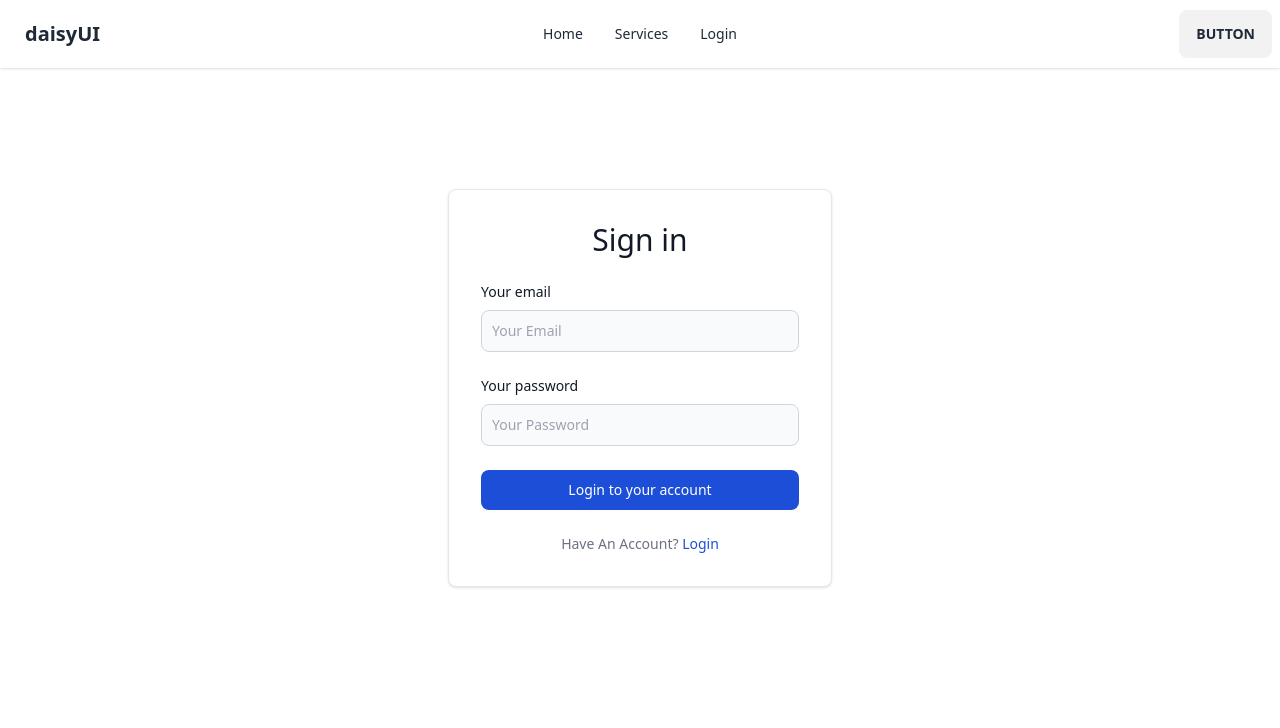
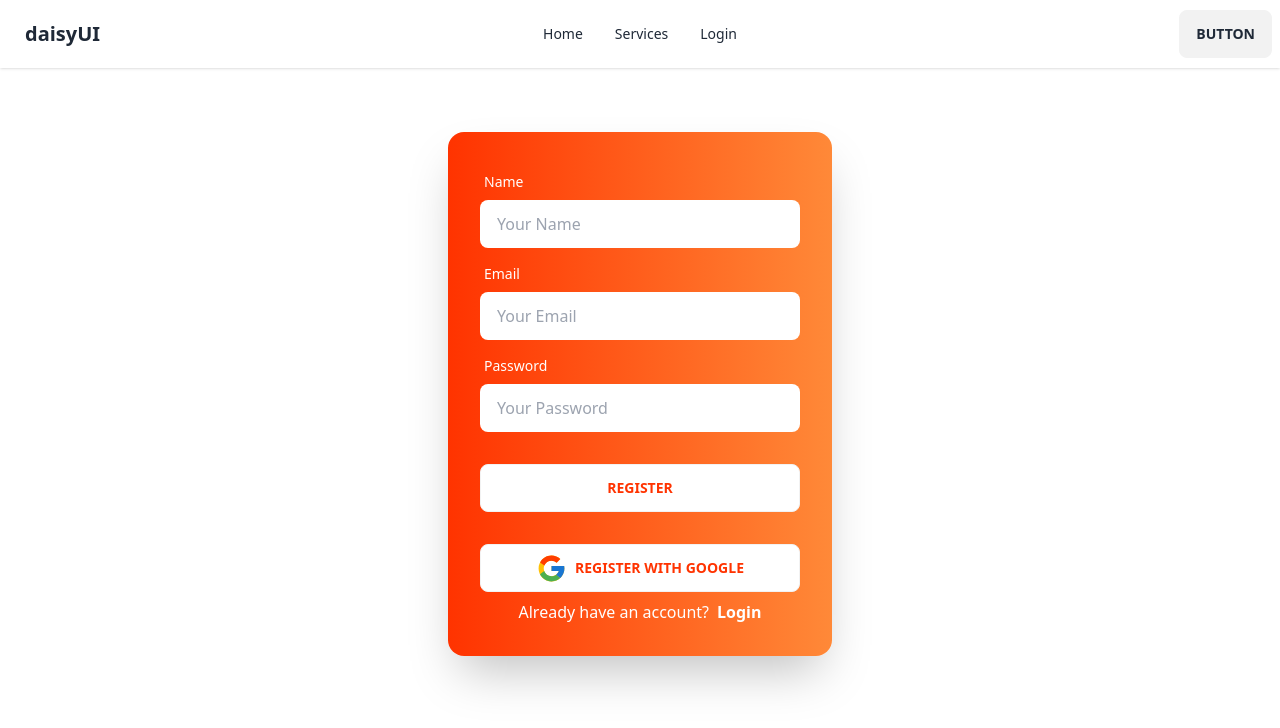
Before and after one commit to rayhanahmedDev/career-maker-client-side, a React (Vite) app: page /register in a window 1280 px wide. Shown: the top 728 px of the page. Built offline with nearby package versions, Linux system fonts and the light colour scheme; no server answers.

Commit message:
register with google and create user

```diff
--- a/package.json
+++ b/package.json
@@ -15,6 +15,7 @@
     "match-sorter": "^6.3.1",
     "react": "^18.2.0",
     "react-dom": "^18.2.0",
+    "react-icons": "^4.11.0",
     "react-router-dom": "^6.18.0",
     "sort-by": "^1.2.0",
     "sweetalert2": "^11.9.0"
--- a/src/Pages/Login/Login.jsx
+++ b/src/Pages/Login/Login.jsx
@@ -1,29 +1,83 @@
-import { Link } from "react-router-dom";
+import { useContext, useState } from "react";
+import { FcGoogle } from "react-icons/fc";
+import { Link, useLocation, useNavigate } from "react-router-dom";
+import { AuthContext } from "../../provider/AuthProvider";
 
 
 const Login = () => {
+
+    const {googleLogin,signIn} = useContext(AuthContext)
+    const location = useLocation()
+    const navigate = useNavigate()
+
+    const [loginError, setLoginError] = useState('')
+    const [success, setSuccess] = useState('')
+
+    // sign in
+    const handleSignIn = e =>{
+        e.preventDefault()
+        const email = e.target.email.value;
+        const password = e.target.password.value;
+        console.log(email,password)
+        setLoginError('')
+        setSuccess('')
+
+        signIn(email,password)
+        .then(result =>{
+            console.log(result.user)
+            navigate(location?. state? location.state : '/')
+            setSuccess('You Are Login Successfully ')
+
+        })
+        .catch(error =>{
+            console.error(error)
+            setLoginError('Please Provide a Right Password')
+        })
+    }
+
+     // google sign in
+     const handleGoogle = ()=>{
+        googleLogin()
+        .then(result =>{
+            navigate(location?. state? location.state : '/')
+            console.log(result.user)
+        })
+        .catch(error =>{
+            console.error(error)
+        })
+    }
+
     return (
-        <div className="flex justify-center items-center h-[80vh]">
-            <div className="w-full max-w-sm p-4 bg-white border border-gray-200 rounded-lg shadow sm:p-6 md:p-8 dark:bg-gray-800 dark:border-gray-700">
-                <form className="space-y-6" action="#">
-                    <h5 className="text-3xl text-center font-medium text-gray-900 dark:text-white">Register Now</h5>
-                    <div>
-                        <label className="block mb-2 text-sm font-medium text-gray-900 dark:text-white">Your Name</label>
-                        <input type="text" name="name" id="email" className="bg-gray-50 border border-gray-300 text-gray-900 text-sm rounded-lg focus:ring-blue-500 focus:border-blue-500 block w-full p-2.5 dark:bg-gray-600 dark:border-gray-500 dark:placeholder-gray-400 dark:text-white" placeholder="Your Name" required />
+        <div className="hero lg:my-16 pb-12 mt-12">
+            <div className="card bg-gradient-to-r from-[#FF3300] to-[#FF8938] flex-shrink-0 w-full max-w-sm shadow-2xl">
+                <form onSubmit={handleSignIn} className="card-body">
+                    <div className="form-control">
+                        <label className="label">
+                            <span className="label-text text-white">Email</span>
+                        </label>
+                        <input type="email" name="email" placeholder="Your Email" className="input" required />
                     </div>
-                    <div>
-                        <label className="block mb-2 text-sm font-medium text-gray-900 dark:text-white">Your email</label>
-                        <input type="email" name="email" id="email" className="bg-gray-50 border border-gray-300 text-gray-900 text-sm rounded-lg focus:ring-blue-500 focus:border-blue-500 block w-full p-2.5 dark:bg-gray-600 dark:border-gray-500 dark:placeholder-gray-400 dark:text-white" placeholder="Your Email" required />
+                    <div className="form-control">
+                        <label className="label">
+                            <span className="label-text text-white">Password</span>
+                        </label>
+                        <input type="password" name="password" placeholder="Your Password" className="input" required />
                     </div>
-                    <div>
-                        <label className="block mb-2 text-sm font-medium text-gray-900 dark:text-white">Your password</label>
-                        <input type="password" name="password" id="password" placeholder="Your Password" className="bg-gray-50 border border-gray-300 text-gray-900 text-sm rounded-lg focus:ring-blue-500 focus:border-blue-500 block w-full p-2.5 dark:bg-gray-600 dark:border-gray-500 dark:placeholder-gray-400 dark:text-white" required />
+                    <div className="form-control mt-6">
+                        <button className="btn bg-white text-[#FF3300]">Login</button>
                     </div>
-                    <button type="submit" className="w-full text-white bg-blue-700 hover:bg-blue-800 focus:ring-4 focus:outline-none focus:ring-blue-300 font-medium rounded-lg text-sm px-5 py-2.5 text-center dark:bg-blue-600 dark:hover:bg-blue-700 dark:focus:ring-blue-800">Login to your account</button>
-                    <div className="text-sm text-center font-medium text-gray-500 dark:text-gray-300">
-                        Not registered? <Link to='/register' className="text-blue-700 hover:underline dark:text-blue-500">Create Account</Link>
+                    <div className="form-control mt-6">
+                        <button onClick={handleGoogle} className="btn w-full bg-white text-[#FF3300]"> <FcGoogle className='text-[31px]'></FcGoogle> Login With Google</button>
                     </div>
+                    <p className='text-center text-white'>Don’t have an account?<Link to='/register' className="font-bold text-white ml-2">Register</Link></p>
+                    {
+                        loginError && <p className="text-white text-center">{loginError}</p>
+                    }
+                    {
+                        success && <p className="text-white text-center">{success}</p>
+                    }
                 </form>
+
             </div>
         </div>
     )
--- a/src/Pages/Register/Register.jsx
+++ b/src/Pages/Register/Register.jsx
@@ -1,26 +1,100 @@
 import { Link } from "react-router-dom";
+import { FcGoogle } from 'react-icons/fc';
+import { useContext, useState } from "react";
+import { AuthContext } from "../../provider/AuthProvider";
 
 const Register = () => {
+    const {googleLogin,createUser} = useContext(AuthContext)
+
+    const [registerError, setRegisterError] = useState('')
+    const [success, setSuccess] = useState('')
+
+    // create user
+    const handleRegister = e =>{
+        e.preventDefault()
+        const name = e.target.name.value;
+        const email = e.target.email.value;
+        const password = e.target.password.value;
+        console.log(email,password,name)
+        setRegisterError('')
+        setSuccess('')
+
+        // error handling
+        if(password.length < 6){
+            setRegisterError('Password should be At Least 6 characters or longer')
+            return;
+        }
+        if (!/[A-Z]/.test(password)) {
+            setRegisterError('Your password should have one upperCase')
+            return;
+          }
+          if (!/[!@#$%^&*()_+{}[\]:;<>,.?~\\]/.test(password)) {
+            setRegisterError('Your password should have one Special Character')
+            return;
+          }
+
+        createUser(email,password)
+        .then(result =>{
+            console.log(result.user)
+            setSuccess('Your Register Successfully')
+        })
+        .catch(error =>{
+            console.error(error)
+            setRegisterError(error.message)
+        })
+    }
+
+
+    // google login
+    const handleGoogle = () =>{
+        googleLogin()
+        .then(result => {
+            console.log(result.user);
+        })
+        .catch(error => {
+            console.error(error);
+        })
+    }
+
     return (
-        <div className="flex justify-center items-center h-[80vh]">
-            <div className="w-full max-w-sm p-4 bg-white border border-gray-200 rounded-lg shadow sm:p-6 md:p-8 dark:bg-gray-800 dark:border-gray-700">
-                <form className="space-y-6" action="#">
-                    <h5 className="text-3xl text-center font-medium text-gray-900 dark:text-white">Sign in</h5>
-                    <div>
-                        <label className="block mb-2 text-sm font-medium text-gray-900 dark:text-white">Your email</label>
-                        <input type="email" name="email" id="email" className="bg-gray-50 border border-gray-300 text-gray-900 text-sm rounded-lg focus:ring-blue-500 focus:border-blue-500 block w-full p-2.5 dark:bg-gray-600 dark:border-gray-500 dark:placeholder-gray-400 dark:text-white" placeholder="Your Email" required />
-                    </div>
-                    <div>
-                        <label className="block mb-2 text-sm font-medium text-gray-900 dark:text-white">Your password</label>
-                        <input type="password" name="password" id="password" placeholder="Your Password" className="bg-gray-50 border border-gray-300 text-gray-900 text-sm rounded-lg focus:ring-blue-500 focus:border-blue-500 block w-full p-2.5 dark:bg-gray-600 dark:border-gray-500 dark:placeholder-gray-400 dark:text-white" required />
-                    </div>
-                    <button type="submit" className="w-full text-white bg-blue-700 hover:bg-blue-800 focus:ring-4 focus:outline-none focus:ring-blue-300 font-medium rounded-lg text-sm px-5 py-2.5 text-center dark:bg-blue-600 dark:hover:bg-blue-700 dark:focus:ring-blue-800">Login to your account</button>
-                    <div className="text-sm text-center font-medium text-gray-500 dark:text-gray-300">
-                       Have An Account? <Link to='/login' className="text-blue-700 hover:underline dark:text-blue-500">Login</Link>
-                    </div>
-                </form>
+        <div className="hero mt-16 pb-8">
+                <div className="card flex-shrink-0 w-full max-w-sm shadow-2xl bg-gradient-to-r from-[#FF3300] to-[#FF8938]">
+                    <form onSubmit={handleRegister} className="card-body">
+                        <div className="form-control">
+                            <label className="label">
+                                <span className="label-text text-white">Name</span>
+                            </label>
+                            <input type="text" name='name' placeholder="Your Name" className="input" required />
+                        </div>
+                        <div className="form-control">
+                            <label className="label">
+                                <span className="label-text text-white">Email</span>
+                            </label>
+                            <input type="email" name='email' placeholder="Your Email" className="input " required />
+                        </div>
+                        <div className="form-control">
+                            <label className="label">
+                                <span className="label-text text-white">Password</span>
+                            </label>
+                            <input type="password" name='password' placeholder="Your Password" className="input " required />
+                        </div>
+                        <div className="form-control mt-6">
+                            <button className="btn bg-white text-[#FF3300]">Register</button>
+                        </div>
+                        <div className="form-control mt-6">
+                         <button onClick={handleGoogle} className="btn w-full  bg-white text-[#FF3300]"> <FcGoogle className='text-[31px]'></FcGoogle> Register With Google</button>
+                        </div>
+                        <p className='text-center text-white'>Already have an account?<Link to='/login' className="font-bold ml-2">Login</Link></p>
+                        {
+                            registerError && <p className='text-center text-white'>{registerError}</p>
+                        }
+                        {
+                            success && <p className='text-center text-white'>{success}</p>
+                        }
+                    </form>
+
+                </div>
             </div>
-        </div>
     );
 };
 
--- /dev/null
+++ b/src/provider/AuthProvider.jsx
@@ -0,0 +1,67 @@
+import { createContext, useEffect, useState } from "react";
+import { GoogleAuthProvider, createUserWithEmailAndPassword, onAuthStateChanged, signInWithEmailAndPassword, signInWithPopup, signOut } from "firebase/auth";
+import auth from "../firebase/firebase.config";
+
+export const AuthContext = createContext(null)
+
+const googleProvider = new GoogleAuthProvider();
+
+const AuthProvider = ({children}) => {
+
+    const [user,setUser] = useState(null)
+    const [loading,setLoading] = useState(true)
+
+    // on state change
+    useEffect(() =>{
+        const unSubscribe = onAuthStateChanged(auth, currentUser =>{
+            console.log('on state change',currentUser)
+            setUser(currentUser)
+            setLoading(false)
+        })
+        return ()=>{
+            return unSubscribe;
+        }
+       },[])
+
+    // google login
+    const googleLogin = () => {
+        setLoading(true)
+        return signInWithPopup(auth, googleProvider)
+    }
+
+    // register section
+    const createUser = (email,password) =>{
+        setLoading(true)
+        return createUserWithEmailAndPassword(auth,email,password)
+    }
+
+    // sign in
+
+    const signIn = (email,password) =>{
+        setLoading(true)
+        return signInWithEmailAndPassword(auth,email,password)
+    }
+
+     // log out
+
+     const logOut = ()=>{
+        setLoading(true)
+        return signOut(auth)
+    }
+
+    const authInfo = {
+        user,
+        loading,
+        googleLogin,
+        createUser,
+        signIn,
+        logOut,
+    }
+    return (
+        <AuthContext.Provider value={authInfo}>
+            {children}
+        </AuthContext.Provider>
+    );
+};
+
+export default AuthProvider;
```
Also changed, not shown: src/main.jsx (+11 -8 lines), 1 other file (tests, documents, lock files or other folders).
